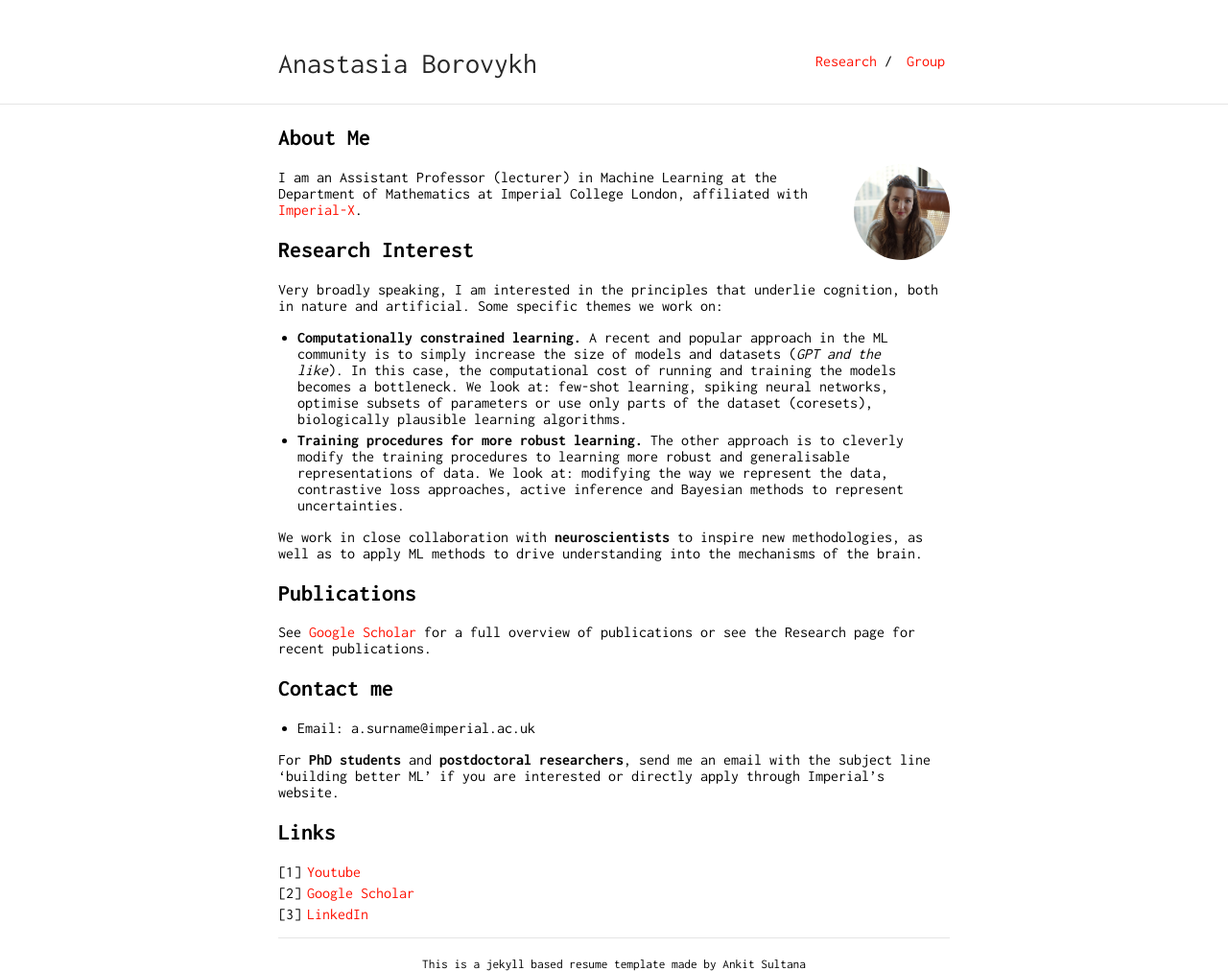
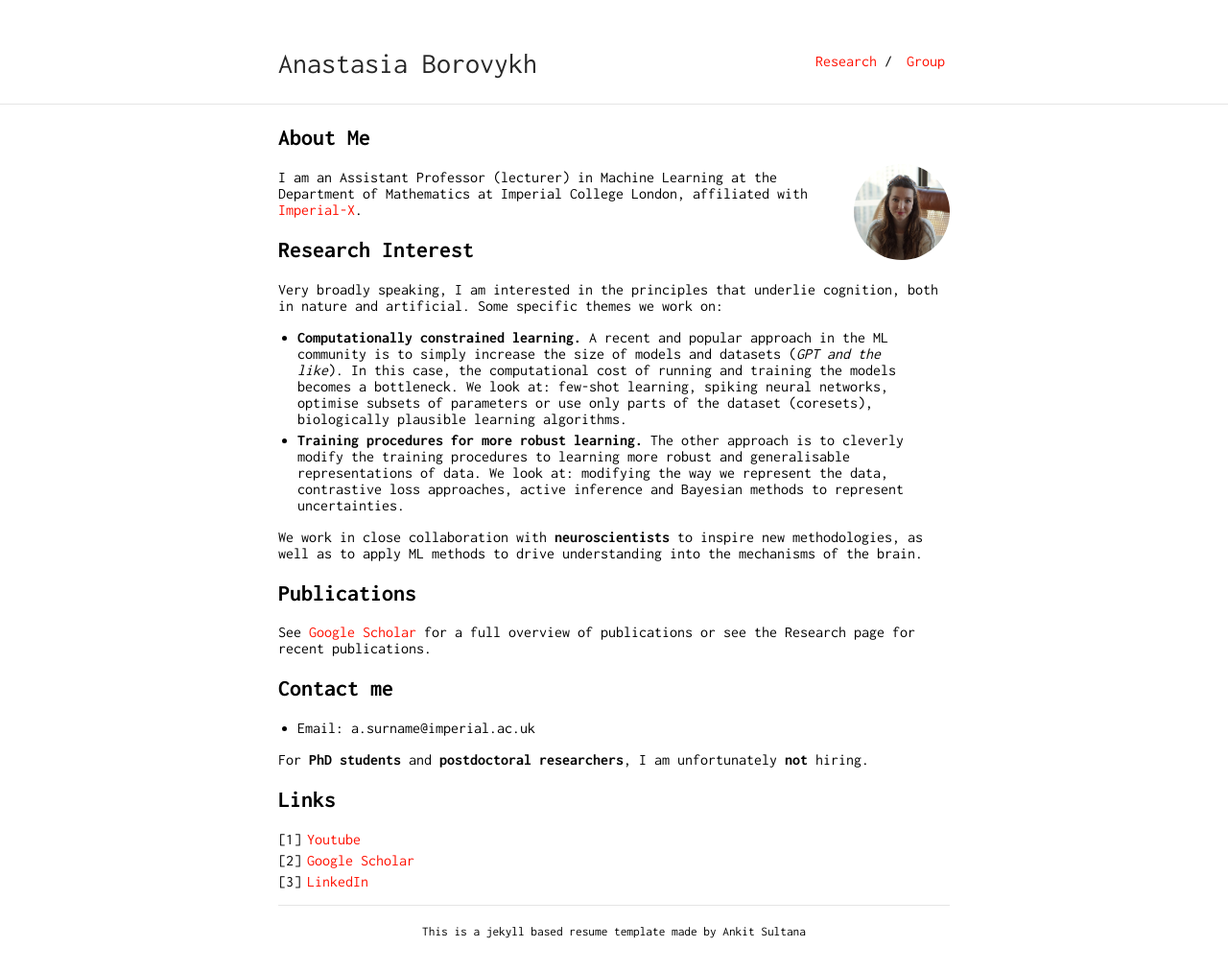
Before and after one commit to abrvkh/abrvkh.github.io, a Jekyll site: the page built from index.md, in a window 1280 px wide. Shown: the whole page at 96% size. Built offline with Jekyll 4.4.1, drawn with Linux system fonts in a browser that asks for light colours; our own code applies the rules of GitHub Pages for plain Markdown files; after the commit the page ends 978 px from its top, so only the background shows below that.

Commit message:
Update index.md

```diff
--- a/index.md
+++ b/index.md
@@ -25,7 +25,7 @@ See [Google Scholar](https://scholar.google.com/citations?user=6y1FmgQAAAAJ&hl=e
 
 * Email: a.surname@imperial.ac.uk
 
-For **PhD students** and **postdoctoral researchers**, send me an email with the subject line 'building better ML' if you are interested or directly apply through Imperial's website.
+For **PhD students** and **postdoctoral researchers**, I am unfortunately **not** hiring.
 
 ## Links
 
```
